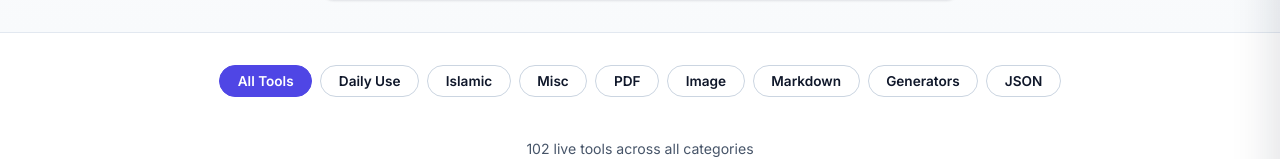
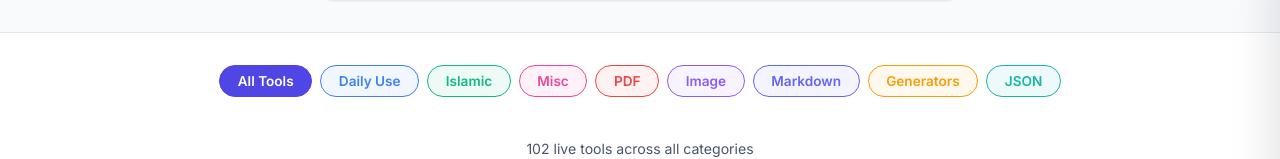
Before and after one commit to zafardevelopment-gif/aivexa-web, a Next.js app: page /tools in a window 1280 px wide. Shown: the part 427-586 px from the top of the page. Built offline with nearby package versions, Linux system fonts and the light colour scheme; no server answers; the database is empty.

Commit message:
style: category pills colored by category even when inactive

```diff
--- a/components/tools/ToolsGrid.tsx
+++ b/components/tools/ToolsGrid.tsx
@@ -96,9 +96,9 @@ export default function ToolsGrid({ searchQuery = "" }: { searchQuery?: string }
               style={{
                 padding: ".45rem 1.1rem",
                 borderRadius: 999,
-                border: `1.5px solid ${active ? color : "var(--border-2)"}`,
-                background: active ? color : "transparent",
-                color: active ? "#fff" : "var(--text)",
+                border: `1.5px solid ${color}`,
+                background: active ? color : color + "12",
+                color: active ? "#fff" : color,
                 fontWeight: 600,
                 fontSize: ".85rem",
                 cursor: "pointer",
```
